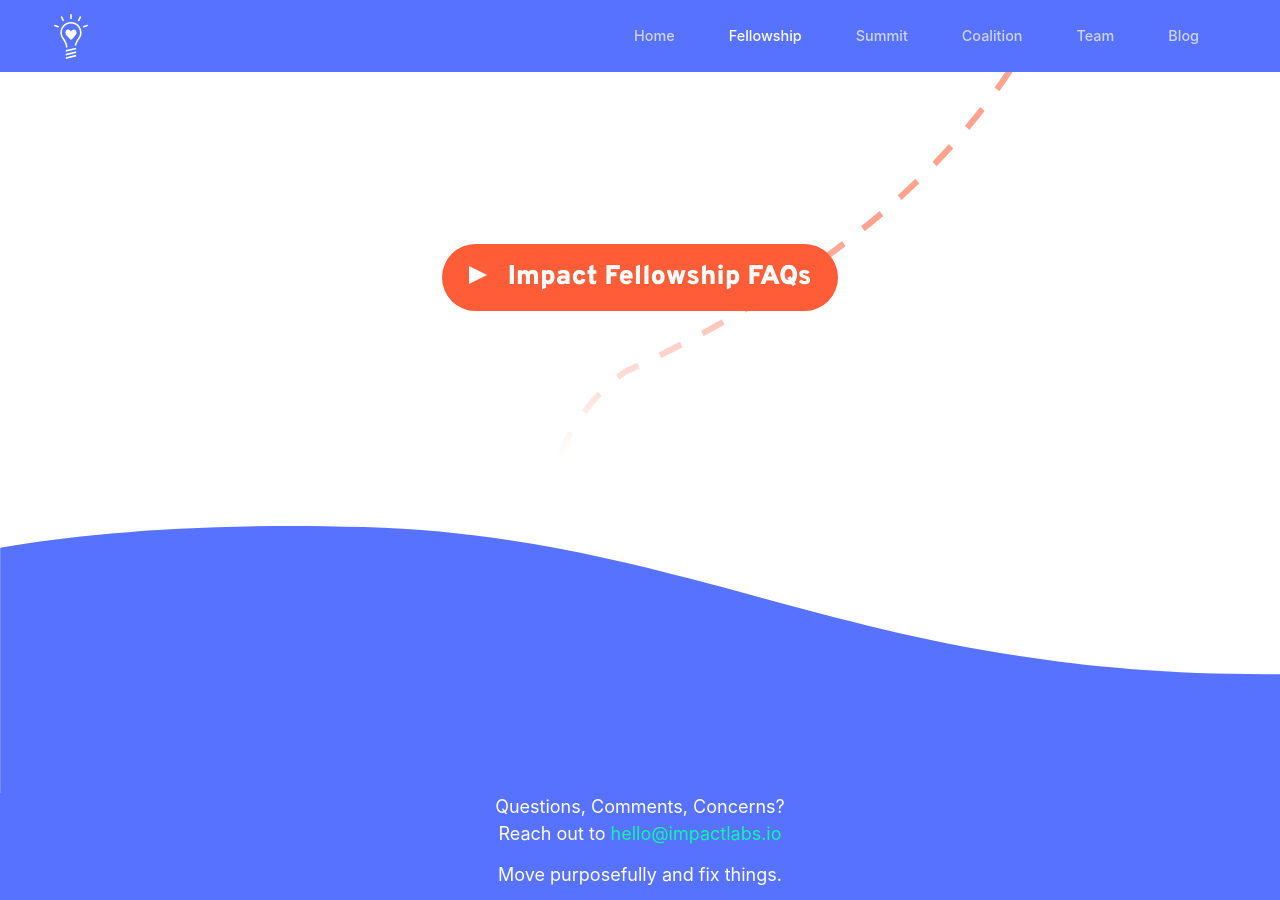
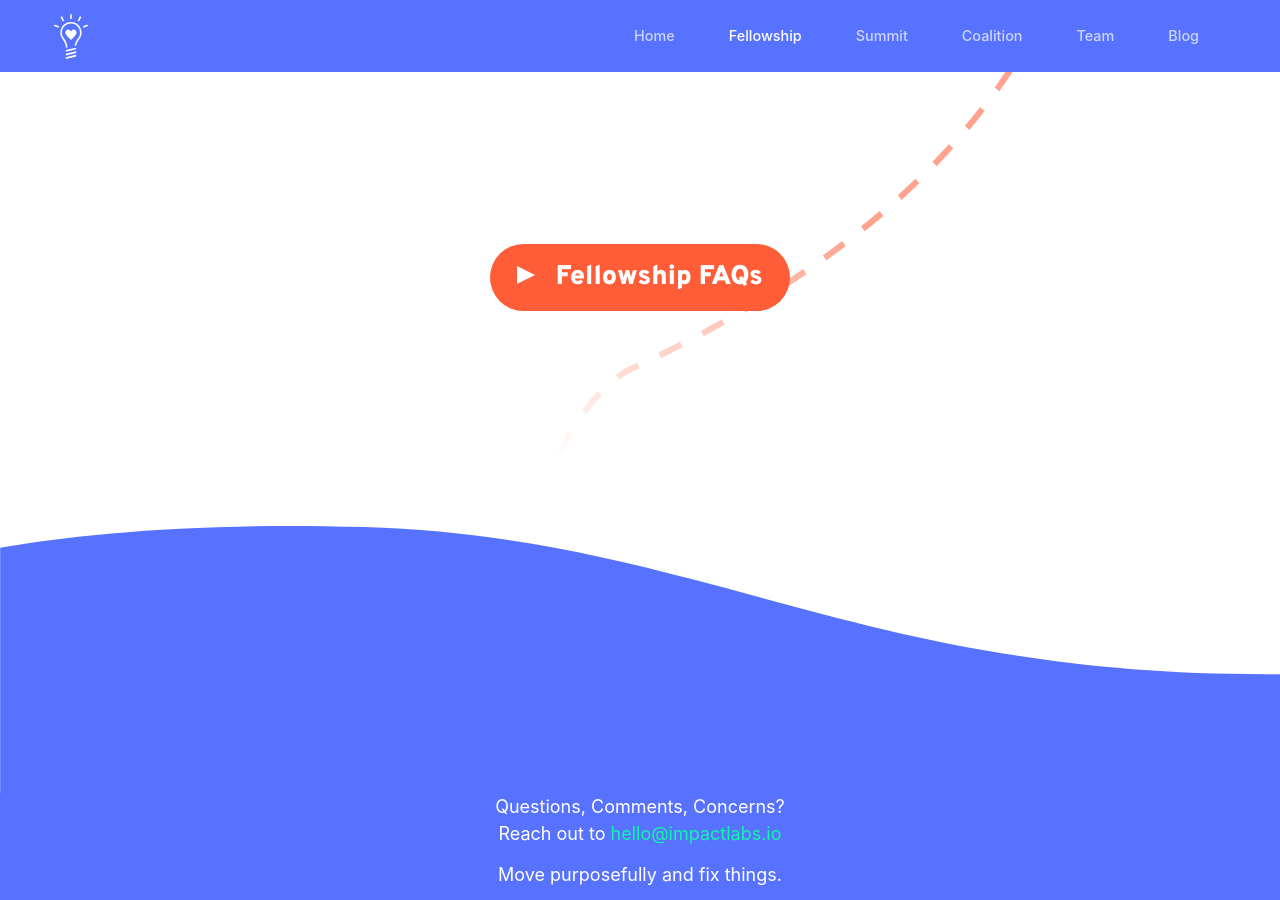
Before and after one commit to impact-labs/impact-labs.github.io, a Jekyll site: the page built from pages/fellowship.html, in a window 1280 px wide and 900 px high, scrolled down 5519 px. Built offline with Jekyll 4.4.1, drawn with Linux system fonts in a browser that asks for light colours.

Commit message:
fellowship faq tweaks

```diff
--- a/pages/fellowship.html
+++ b/pages/fellowship.html
@@ -212,8 +212,9 @@
 <section  class="pt-4">
 	<div class="container">
 		<div class="text-center">
-			<h2 class="panel-toggle btn btn-danger" data-toggle="collapse" href="#collapseExample" role="button" aria-expanded="false" aria-controls="collapseExample"><svg width="20" height="20" viewBox="0 0 40 40" fill="none" xmlns="http://www.w3.org/2000/svg"><path d="M40 20L0 0V40L40 20Z" fill="#ffffff"/> </svg>
-				&nbsp;&nbsp;Impact Fellowship FAQs</h2>
+			<h2 class="panel-toggle btn btn-danger" data-toggle="collapse" href="#collapseExample" role="button" aria-expanded="false" aria-controls="collapseExample">
+				<svg class="mr-2" width="20" height="20" viewBox="0 0 40 40" fill="none" xmlns="http://www.w3.org/2000/svg"><path d="M40 20L0 0V40L40 20Z" fill="#ffffff"/> </svg>
+				Fellowship FAQs</h2>
 		</div>
 		<br/><br/><br/>
 		<div class="collapse" id="collapseExample">
@@ -238,12 +239,12 @@
 				<p>
 					Our mission at Impact Labs is to enable and empower each fellow to fulfill their potential during the 4 months. Through our network of founders, funders, engineers, scholars, artists, activists, and designers, we can ensure that fellows will connect with the right people they need to talk to. We’ll also host speakers and social events to foster a sense of community across the different teams and ensure that fellows can help each other thrive.
 				</p>
+			</div>
+			<div class="col-12 col-md-6 pl-md-4">
 				<h4>What if fellows require more assistance?</h4>
 				<p>
 					Discretionary funding for small, relevant purchases (such as books, web hosting, software services, attending conferences, printing materials, etc.) will be provided. An expense that serves the team’s mission (within reason) will be reimbursed by Impact Labs.
 				</p>
-			</div>
-			<div class="col-12 col-md-6 pl-md-4">
 				<h4>Will the small groups work with the other groups in the fellowship?</h4>
 				<p>
 					Absolutely! Each team of 6 will coordinate with other teams and share resources, findings, and strategies for developing their solutions. At the culmination of the program, teams will collaborate with one another and compile their research into one unified document that can be shared with young engineers who want to learn how to build better systems!
```
